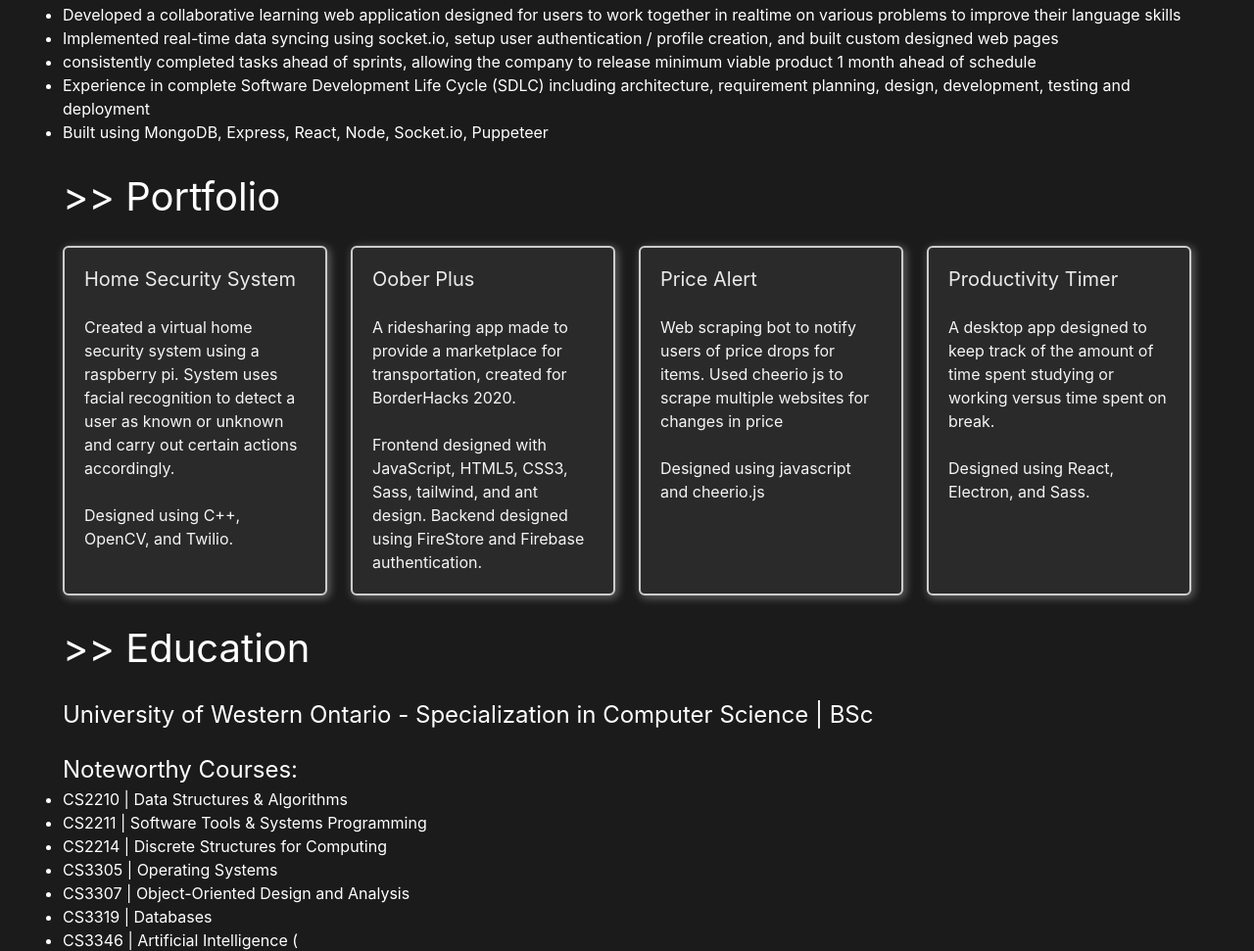
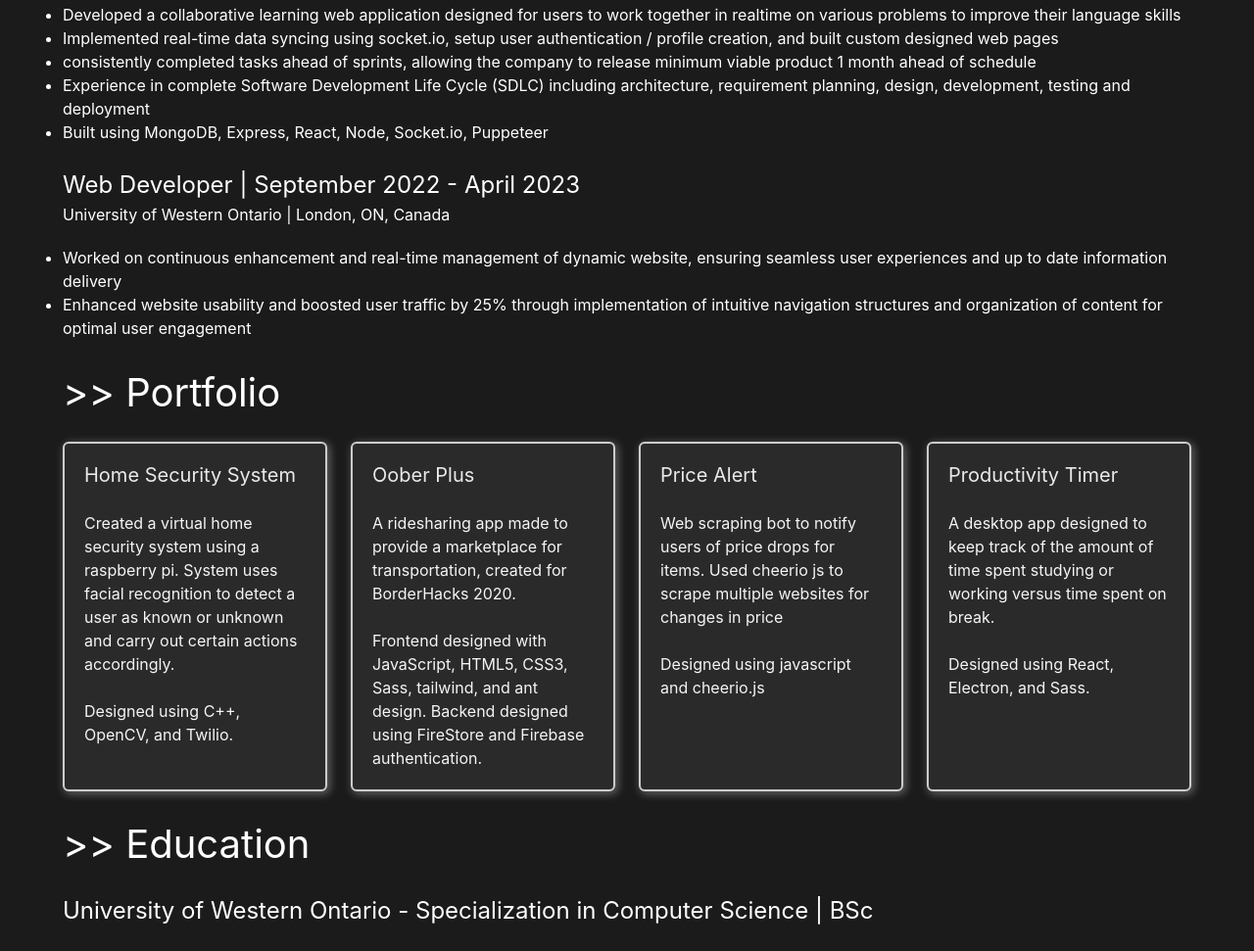
Before and after one commit to VimalMaken/vimalmaken.github.io, a website: page index.html in a window 1280 px wide. Shown: the part 1183-2154 px from the top of the page at 98% size. Drawn offline with nearby package versions, Linux system fonts and the light colour scheme; files that its build step writes are made by us from their sources.

Commit message:
Update index.html
added work experience

```diff
--- a/index.html
+++ b/index.html
@@ -175,6 +175,22 @@
 								<li>Built using MongoDB, Express, React, Node, Socket.io, Puppeteer </li>
 							</ul>
 						</div>
+						<br>
+
+						<h3 class="mb-20" id="position-date" style="margin: 0">Web Developer |
+							September 2022 - April 2023
+						</h3>
+						<h4 class="mb-20" id="company-location" style="margin-top: 0">University of Western Ontario | London, ON, Canada
+						</h4>
+						<div>
+							<ul style="list-style-type:disc;">
+								<li>Worked on continuous enhancement and real-time management of dynamic website, ensuring
+									seamless user experiences and up to date information delivery</li>
+								<li>Enhanced website usability and boosted user traffic by 25% through implementation of intuitive
+									navigation structures and organization of content for optimal user engagement
+									</li>
+							</ul>
+						</div>
 
 					</div>
 					<br>
```
